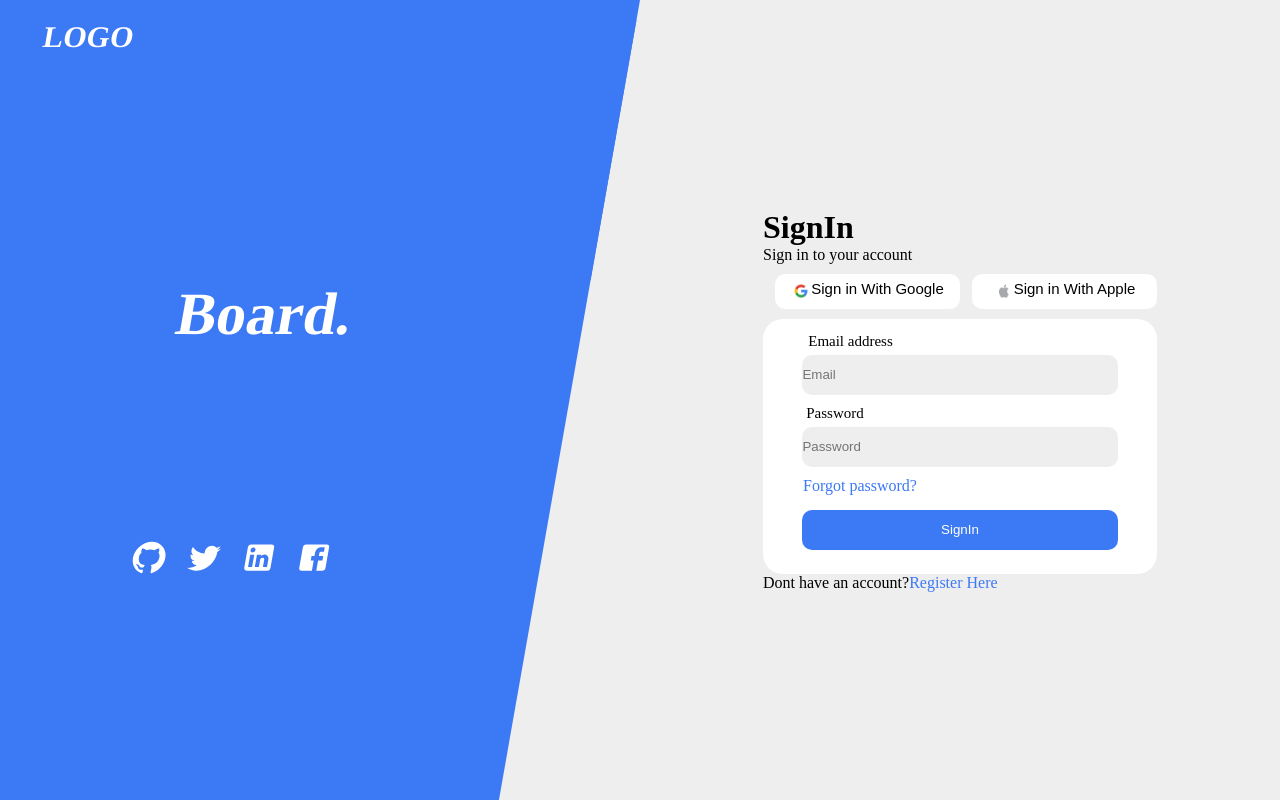
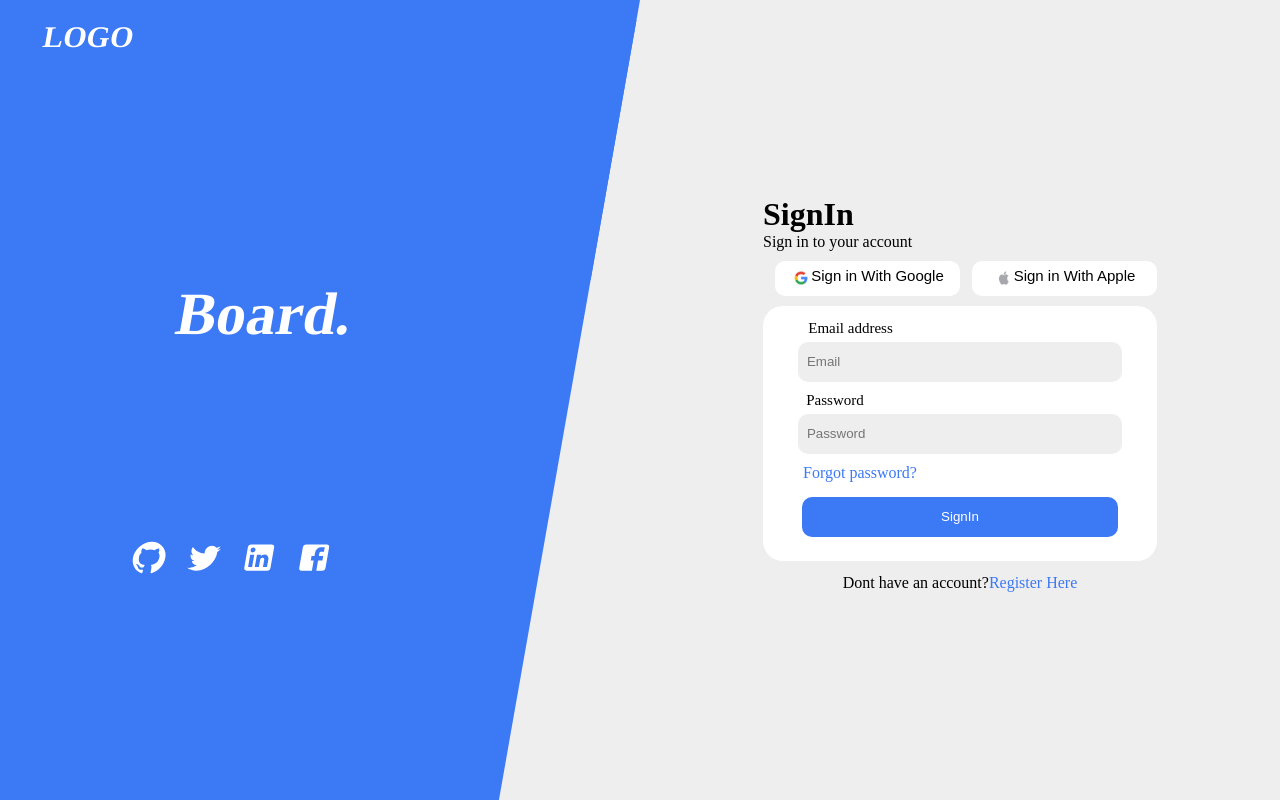
Before and after one commit to htg-18/Board, a React (Create React App) app: page / in a window 1280 px wide. Built offline with nearby package versions, Linux system fonts and the light colour scheme; no server answers.

Commit message:
updated styles

```diff
--- a/src/components/auth/Signin.css
+++ b/src/components/auth/Signin.css
@@ -59,7 +59,6 @@
     flex: 1;
     padding: auto;
     flex-direction: column;
-
 }
 .buttons{
     display: flex;
@@ -139,7 +138,7 @@
     outline: none;
     border: none;
     margin-bottom: 10px;
-
+    padding-left: 9px;
 }
 .password{
     border-radius: 10px;
@@ -148,6 +147,7 @@
     outline: none;
     border: none;
     margin-bottom: 10px;
+    padding-left: 9px;
 }
 .forgot{
     color: #3C79F5;
@@ -171,4 +171,6 @@
 .signup{
     /* margin-top: 10px;
     margin-left: -60px; */
+    margin-top: 13px;
+    margin:13px auto;
 }
```
